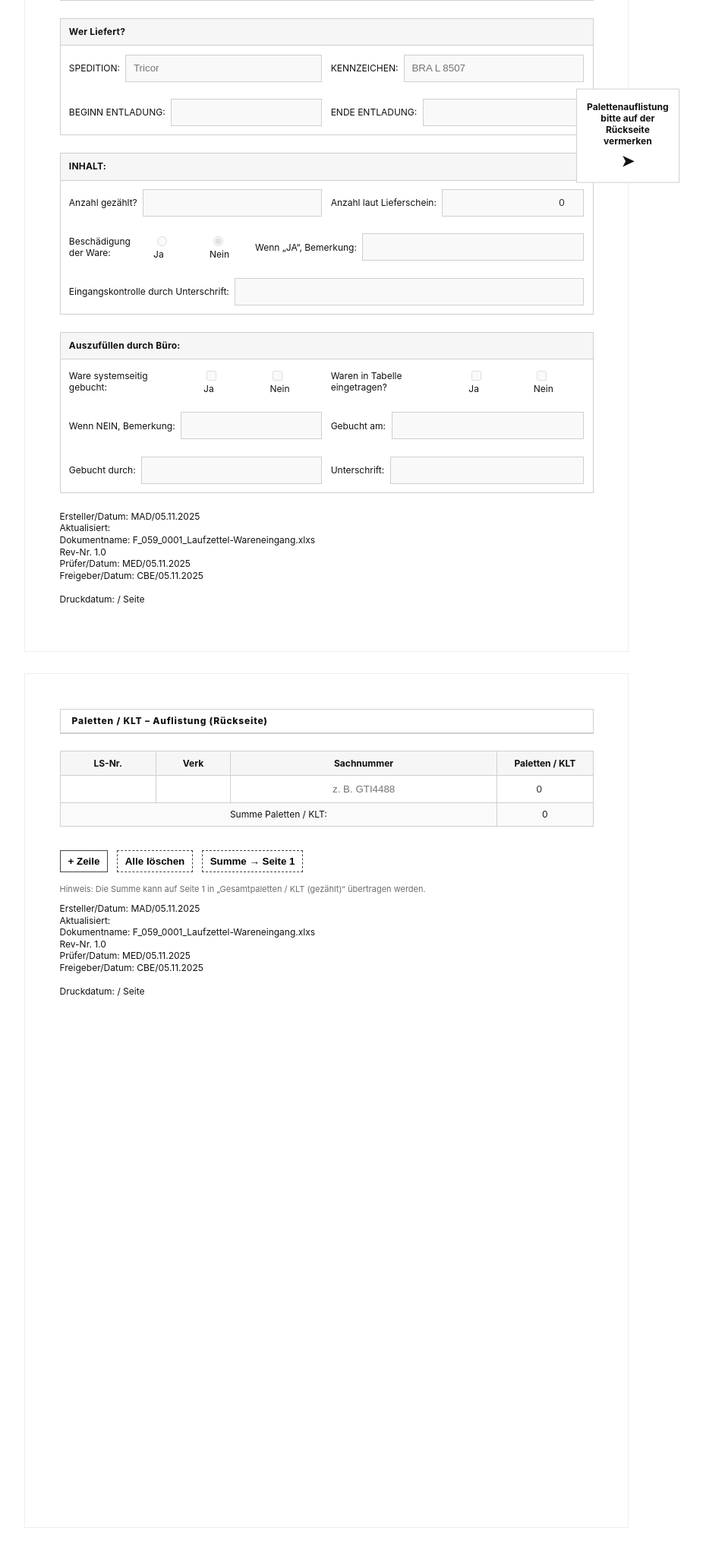
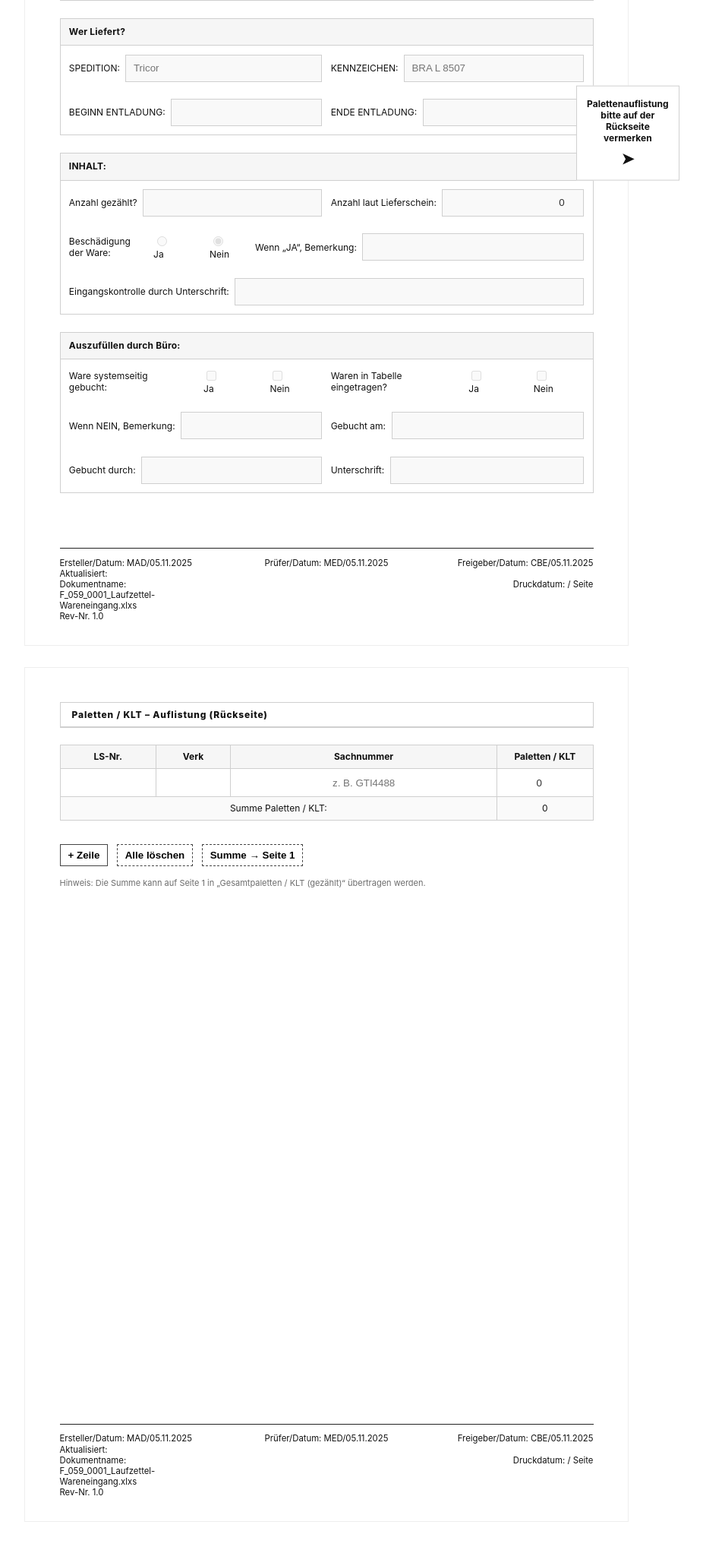
Before and after one commit to dboy241079/logistik-workbench, a PHP site: page /druck_wa.html in a window 1280 px wide. Shown: the part 348-2388 px from the top of the page at 76% size, without its empty margins (210-1136 px from the left). After the commit the page ends 2351 px from the top, so only its background shows below. Run offline with PHP 8.4, Linux system fonts and the light colour scheme; some libraries are stand-ins or nearby versions.

Commit message:
A4 Footer im Wareneingang-Druckformular unten fixieren

```diff
--- a/CSS/drucken.css
+++ b/CSS/drucken.css
@@ -13,7 +13,7 @@ html,body{ margin:0; padding:0; color:var(--ink); font:12px/1.3 "Inter", system-
 .page.a4{
   width:210mm;
   min-height:297mm;
-  padding:12mm 12mm 16mm;
+  padding:12mm 12mm 32mm;
   margin:0 auto 8mm;
   position:relative;
   background:#fff;
@@ -24,6 +24,25 @@ html,body{ margin:0; padding:0; color:var(--ink); font:12px/1.3 "Inter", system-
   .page.a4{ margin:0; outline:none; break-after:page; }
   .row-controls, .tiny-hint{ display:none !important; }
 }
+
+/* ——— Dokument-Footer je A4-Seite ——— */
+.doc-footer{
+  position:absolute;
+  left:12mm;
+  right:12mm;
+  bottom:8mm;
+  display:grid;
+  grid-template-columns:1fr 1fr 1fr;
+  gap:8mm;
+  font-size:8.5pt;
+  line-height:1.25;
+  color:#111;
+  border-top:1px solid #222;
+  padding-top:3mm;
+}
+.doc-footer-left{ text-align:left; }
+.doc-footer-center{ text-align:center; }
+.doc-footer-right{ text-align:right; }
 
 /* ——— Kopf ——— */
 .head{
@@ -111,17 +130,19 @@ html,body{ margin:0; padding:0; color:var(--ink); font:12px/1.3 "Inter", system-
 
 /* ——— Kleiner Hinweis ——— */
 .tiny-hint{ color:var(--muted); font-size:11px; margin-top:4mm; }
+
 /* Logo-Größe und Ausrichtung */
 .brand-logo{
-  height: 28mm;         /* optisch wie in der Vorlage – bei Bedarf anpassen */
-  width: 350px;
-  display: block;
+  height:28mm;
+  width:350px;
+  display:block;
 }
 @media print{
-  .brand-logo{ filter: none; }
+  .brand-logo{ filter:none; }
 }
+
 /* ===== Toolbar & Utilities ===== */
-.no-print{ display: block; }
+.no-print{ display:block; }
 @media print{ .no-print{ display:none !important; } }
 
 /* Optik für Readonly/Locked */
@@ -131,115 +152,90 @@ input[readonly], textarea[readonly]{
 }
 input[type="checkbox"][disabled],
 input[type="radio"][disabled]{
-  filter: grayscale(1) opacity(.7);
-  cursor: not-allowed;
+  filter:grayscale(1) opacity(.7);
+  cursor:not-allowed;
 }
 
 /* ===== Druck: Seitenränder auf A4 ===== */
 @page{
-  size: A4;
-  margin: 8mm 10mm;
+  size:A4;
+  margin:0;
 }
-/* Beim echten Druck übernimmt @page die Ränder; die innere Polsterung daher reduzieren */
 @media print{
+  html, body{
+    width:210mm;
+  }
   .page.a4{
-    padding: 0;
-    margin: 0;
-    outline: none;
+    width:210mm;
+    min-height:297mm;
+    height:297mm;
+    padding:10mm 10mm 30mm;
+    margin:0;
+    outline:none;
+    overflow:hidden;
+    break-after:page;
+    page-break-after:always;
+  }
+  .page.a4:last-of-type{
+    break-after:auto;
+    page-break-after:auto;
+  }
+  .doc-footer{
+    left:10mm;
+    right:10mm;
+    bottom:8mm;
   }
   .head{
-    break-inside: avoid;
+    break-inside:avoid;
   }
 }
 
 /* ===== Kopf “sticky” beim Scrollen am Bildschirm ===== */
 @media screen{
-  .page.a4{ position: relative; }
+  .page.a4{ position:relative; }
   .head{
-    position: sticky;
-    top: 0;
-    z-index: 10;
-    background: #fff;
-    box-shadow: 0 1px 0 var(--line);
+    position:sticky;
+    top:0;
+    z-index:10;
+    background:#fff;
+    box-shadow:0 1px 0 var(--line);
   }
 }
 
 /* kleine Zusatzoptik für Toolbar */
 .toolbar{
-  width:210mm; margin: 8mm auto 4mm; display:flex; gap:8px; align-items:center;
+  width:210mm; margin:8mm auto 4mm; display:flex; gap:8px; align-items:center;
 }
 .toolbar .spacer{ flex:1; }
-/* harte Seitenumbrüche erzwingen (falls du mal manuell brauchst) */
-.page-break{ break-before: page; }
+.page-break{ break-before:page; }
 
 /* Flash-Highlight beim Sync */
-.flash { animation: flash 0.9s ease; }
+.flash { animation:flash 0.9s ease; }
 @keyframes flash {
-  0%   { box-shadow: 0 0 0 3px rgba(255,200,0,.9); }
-  100% { box-shadow: none; }
-}
-/* Büro-Block grau hinterlegen */
-.block.office {
-  background: #f6f6f6;
+  0%   { box-shadow:0 0 0 3px rgba(255,200,0,.9); }
+  100% { box-shadow:none; }
 }
 
-/* Optional: leichter Kontrast für Inputs auf Grau */
-.block.office .inp {
-  background: #fff;
-}
-/* Zwei Spalten je 50% */
-.grid-2-50 {
-  grid-template-columns: 1fr 1fr;
+/* Büro-Block grau hinterlegen */
+.block.office { background:#f6f6f6; }
+.block.office .inp { background:#fff; }
+
+.grid-2-50 { grid-template-columns:1fr 1fr; }
+.grid-2-33-66 { grid-template-columns:1fr 2fr; }
+.full-span { grid-column:1 / -1; }
+
+@media (max-width:700px){
+  .grid-2-50,
+  .grid-2-33-66 { grid-template-columns:1fr; }
 }
 
-/* Optional: auf sehr schmalen Screens untereinander */
-@media (max-width: 700px){
-  .grid-2-50 { grid-template-columns: 1fr; }
-
-}
-.grid-2-50 { grid-template-columns: 1fr 1fr; }
-@media (max-width: 700px){ .grid-2-50 { grid-template-columns: 1fr; } }
-
-.grid-2-50 {
-  grid-template-columns: 1fr 1fr;
-}
-@media (max-width: 700px){
-  .grid-2-50 { grid-template-columns: 1fr; }
-}
-/* 33% / 66% Aufteilung */
-.grid-2-33-66 { grid-template-columns: 1fr 2fr; }
-
-@media (max-width: 700px){
-  .grid-2-33-66 { grid-template-columns: 1fr; }
-}
-
-.full-span { grid-column: 1 / -1; }
-
-.grid-2-50 {
-  grid-template-columns: 1fr 1fr;
-}
-@media (max-width: 700px){
-  .grid-2-50 { grid-template-columns: 1fr; }
-}
 /* Alles in der Tabelle mittig ausrichten */
 .tbl th,
 .tbl td {
-  text-align: center;
-  vertical-align: middle;
+  text-align:center;
+  vertical-align:middle;
 }
-
-/* Eingabefelder in Zellen ebenfalls mittig */
-.tbl input.cell {
-  text-align: center;
-}
-
-/* Zahlenfelder (überschreibt evtl. vorhandenes .num { text-align:right }) */
-.tbl .num {
-  text-align: center !important;
-}
-
-/* Sicherheitsnetz: Checkbox- und Button-Spalten mittig */
+.tbl input.cell { text-align:center; }
+.tbl .num { text-align:center !important; }
 .tbl td.center,
-.tbl th.center {
-  text-align: center !important;
-}
+.tbl th.center { text-align:center !important; }
```
